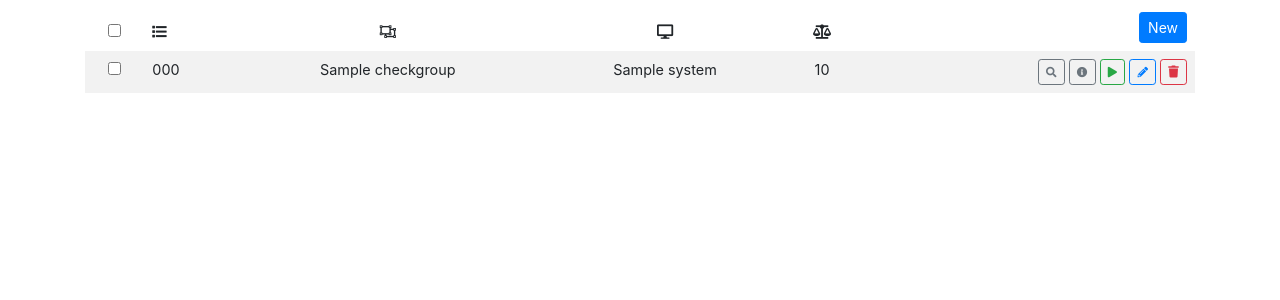
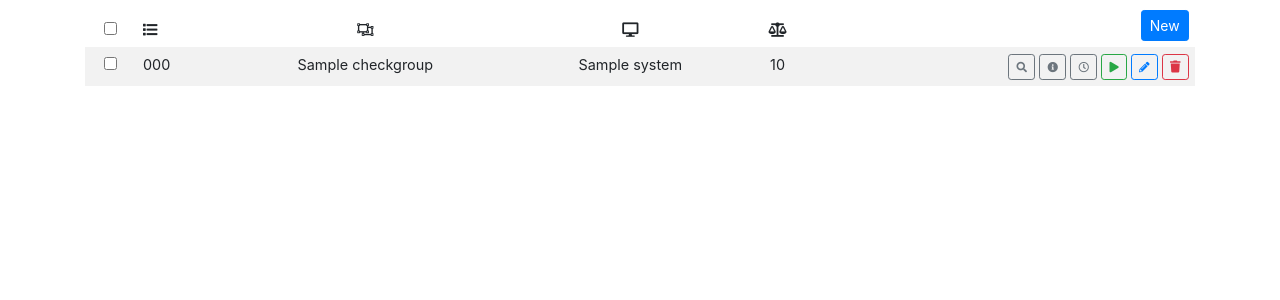
Before and after one commit to yoyowallet/inspector, a Django app: page /checks/datacheck/ in a window 1280 px wide. Shown: the part 58-358 px from the top of the page. Run offline with Django 3.2, Linux system fonts and the light colour scheme; a user stored in the database is signed in; tables that the repository leaves empty hold one stand-in row (values such as "Sample post"); parts of the project's set-up code (start-up, migrations or seed data) failed here and were passed over; some libraries are stand-ins or nearby versions.

Commit message:
improve ui

```diff
--- a/inspector/static/css/project.css
+++ b/inspector/static/css/project.css
@@ -21,7 +21,7 @@ td > p, th > p {
 }
 
 .table td, .table th {
-  padding: .5rem;
+  padding: .4rem;
 }
 
 body {
--- a/inspector/templates/checks/checkrun_list.html
+++ b/inspector/templates/checks/checkrun_list.html
@@ -65,6 +65,6 @@
   </table>
 
 
-  {% bootstrap_paginate page_obj %}
+  {% bootstrap_paginate page_obj range=10 %}
 
 {% endblock %}
--- a/inspector/templates/checks/datacheck_list.html
+++ b/inspector/templates/checks/datacheck_list.html
@@ -32,6 +32,11 @@
             <button class="btn btn-outline-secondary btn-sm check-details btn-table" data-title="Details"
                     data-url="{% url 'checks_datacheck_info' object.id %}">
               <span class="fas fa-info-circle fa-sm"></span></button>
+            <a href="{% url 'checks_checkrun_list' %}?datacheck={{ object.id }}" title="Runs">
+              <button class="btn btn-outline-secondary btn-sm btn-table">
+                <span class="far fa-clock fa-sm"></span>
+              </button>
+            </a>
             {% if perms.checks.add_checkrun %}
               {% button_run object %}
             {% endif %}
```
